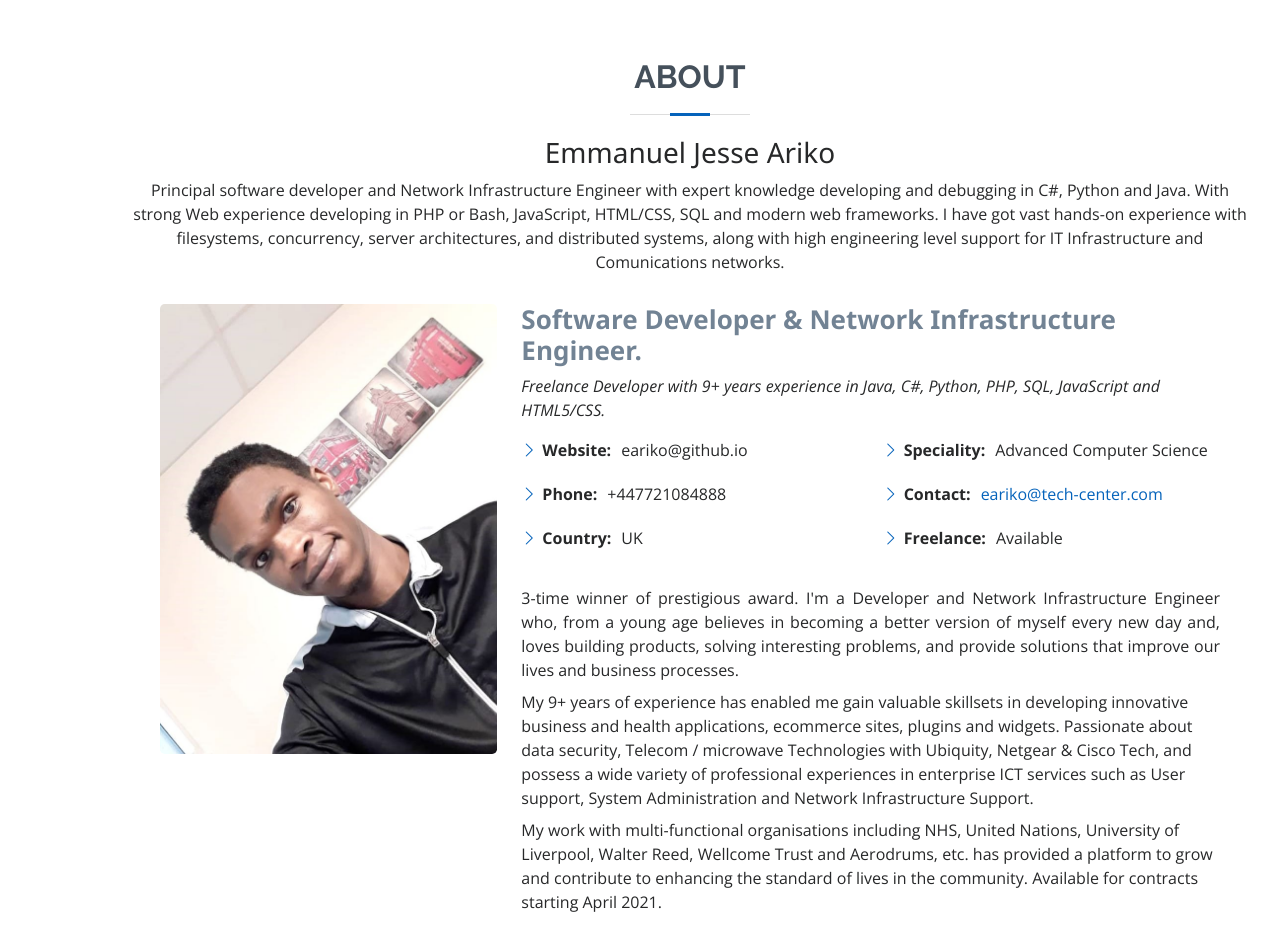
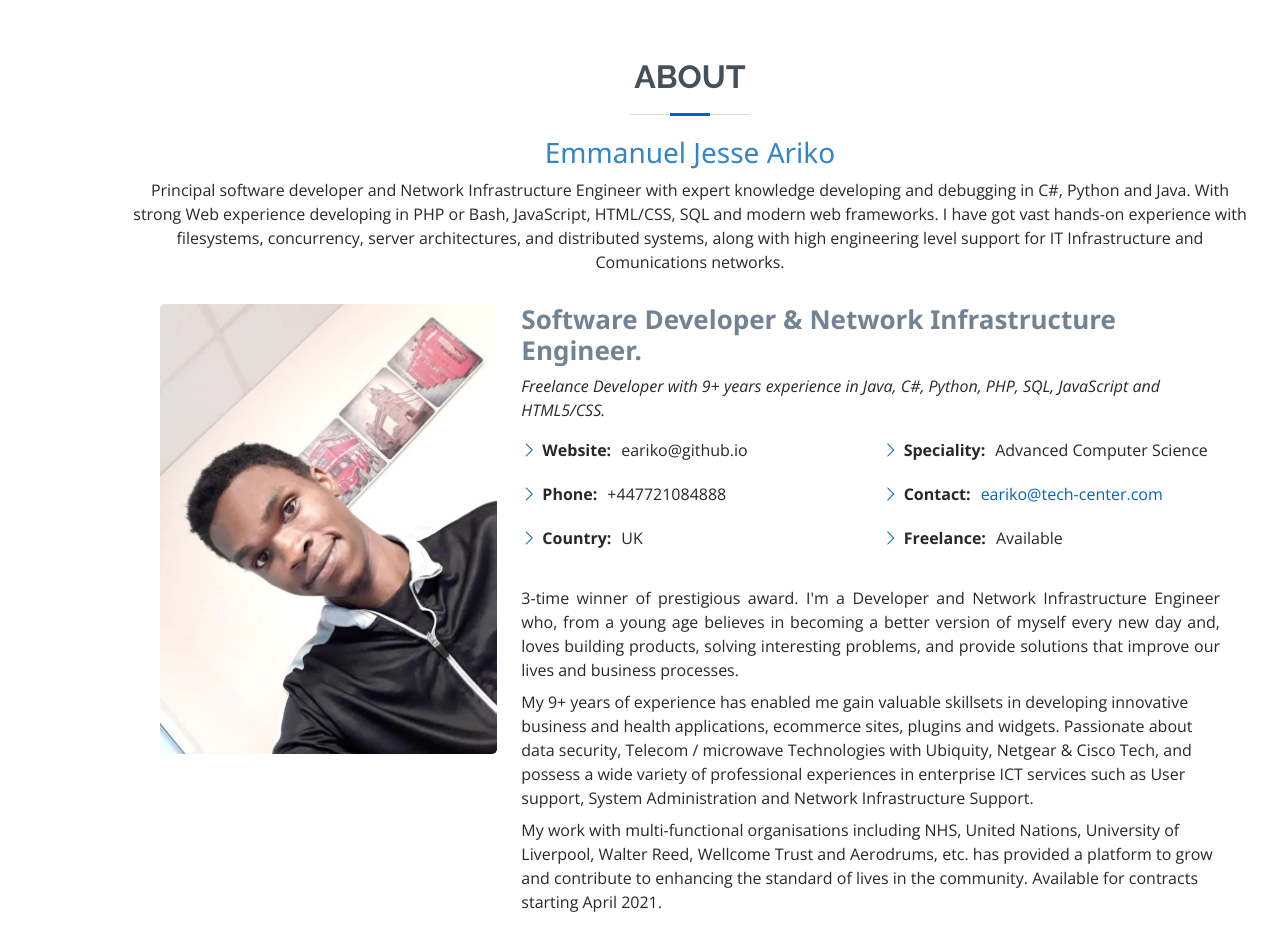
Before and after one commit to eariko/eariko.github.io, a plain HTML site: page index.html in a window 1280 px wide. Shown: the part 802-1735 px from the top of the page. Drawn offline with nearby package versions, Linux system fonts and the light colour scheme.

Commit message:
Update index.html

```diff
--- a/index.html
+++ b/index.html
@@ -85,7 +85,7 @@
 
         <div class="section-title">
           <h2>About</h2>
-          <h3 style="font-family: 'Segoe UI', Tahoma, Geneva, Verdana, sans-serif">Emmanuel Jesse Ariko</h3>
+          <h3 style="font-family: 'Segoe UI', Tahoma, Geneva, Verdana, sans-serif; color: rgb(50, 133, 201);">Emmanuel Jesse Ariko</h3>
           <p>Principal software developer and Network Infrastructure Engineer with expert knowledge developing and debugging in C#, Python and Java. With strong Web experience developing in PHP or Bash, JavaScript, HTML/CSS, SQL and modern web frameworks. I have got vast hands-on experience with filesystems, concurrency, server architectures, and distributed systems, along with high engineering level support for IT Infrastructure and Comunications networks.</p>
         </div>
 
```
